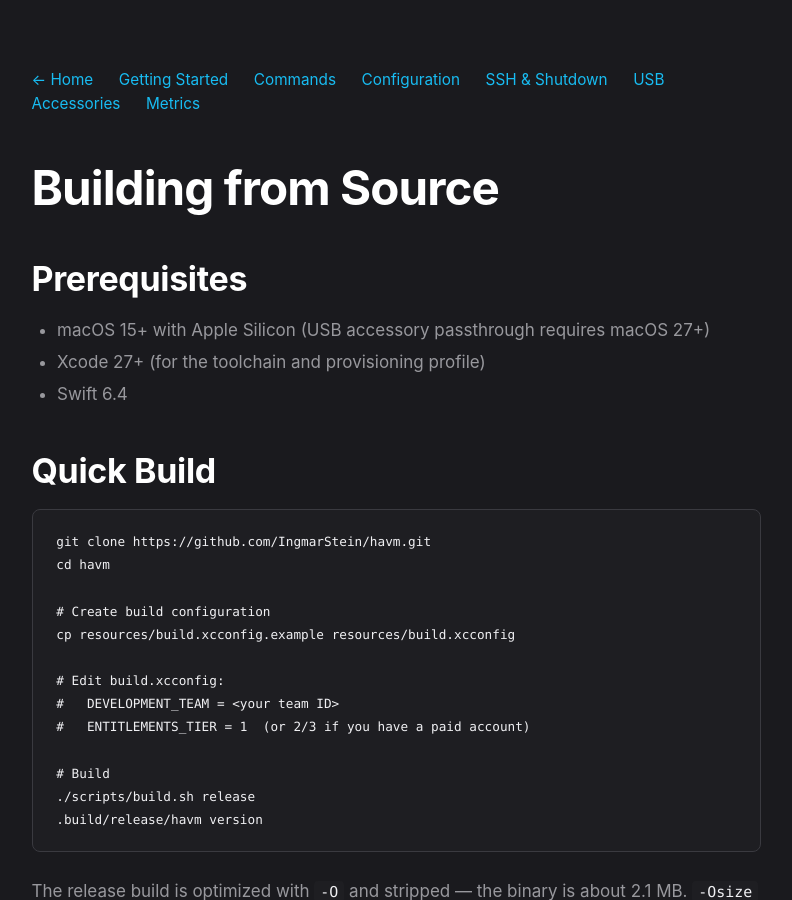
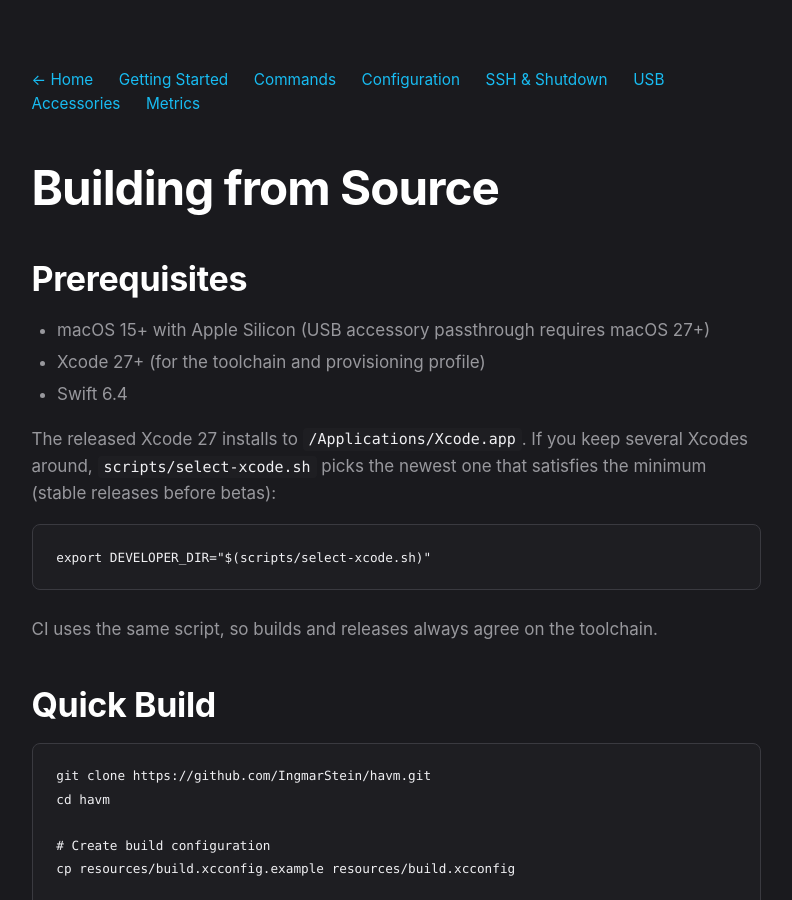
Before and after one commit to IngmarStein/havm, a Jekyll site: the page built from docs/building.md, in a window 1280 px wide and 900 px high. Shown: the whole window, without its empty margins (244-1036 px from the left). Built offline with Jekyll 4.4.1, drawn with Linux system fonts in a browser that asks for light colours.

Commit message:
ci: select Xcode by version and run CI on the xcode-27 image
Xcode 27 has shipped to /Applications/Xcode.app, which the workflows'
name-based probe (Xcode-beta.app, Xcode_27*.app) does not match — CI
found no toolchain on a machine with only the released Xcode installed.

Replace it with scripts/select-xcode.sh, which picks a toolchain by the
version each bundle reports: $DEVELOPER_DIR if it qualifies, else the
newest stable install, else the newest beta. Candidates are resolved
through symlinks first, because images alias several names onto one
bundle (/Applications/Xcode.app is a symlink to the default, which is
not necessarily the newest) and a beta must be classified by its real
name rather than whichever alias reached it.

Both workflows and publish.sh now select the toolchain the same way, so
local and CI releases agree.

build-and-test moves to GitHub's xcode-27 image (macOS 26, public
preview). The build needs Xcode 27's macOS 27 SDK rather than a macOS 27
host: the deployment target is macOS 15 and the macOS 27 APIs are
weakly linked. Release stays self-hosted, where the Developer ID
certificate and notary credentials already sit in the keychain.

````diff
--- a/docs/building.md
+++ b/docs/building.md
@@ -22,6 +22,16 @@
 - macOS 15+ with Apple Silicon (USB accessory passthrough requires macOS 27+)
 - Xcode 27+ (for the toolchain and provisioning profile)
 - Swift 6.4
+
+The released Xcode 27 installs to `/Applications/Xcode.app`. If you keep
+several Xcodes around, `scripts/select-xcode.sh` picks the newest one that
+satisfies the minimum (stable releases before betas):
+
+```bash
+export DEVELOPER_DIR="$(scripts/select-xcode.sh)"
+```
+
+CI uses the same script, so builds and releases always agree on the toolchain.
 
 ## Quick Build
 
````
Also changed, not shown: CONTRIBUTING.md (+8 -0 lines), .github/workflows/ci.yml, .github/workflows/release.yml, 2 other files.
